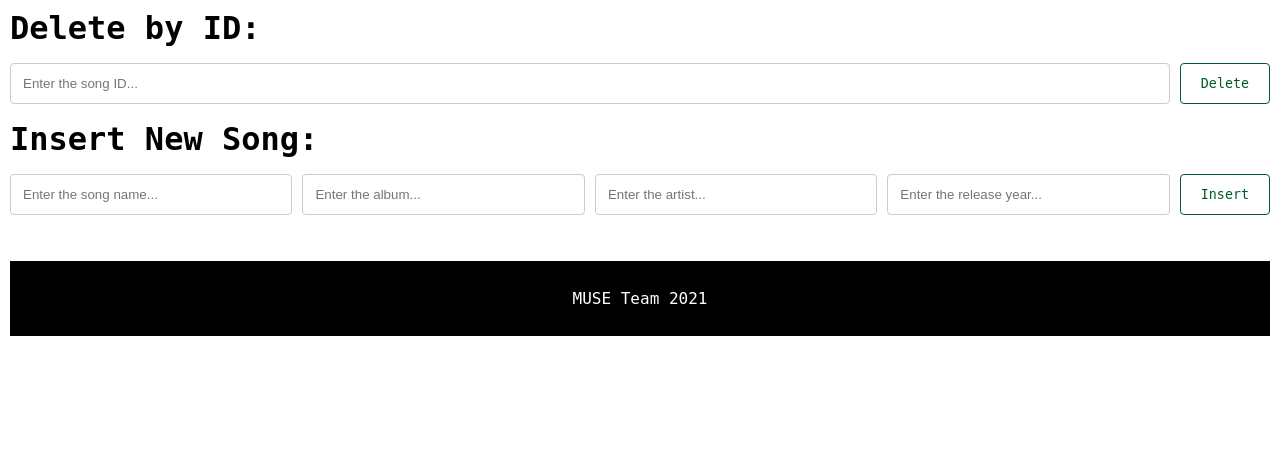
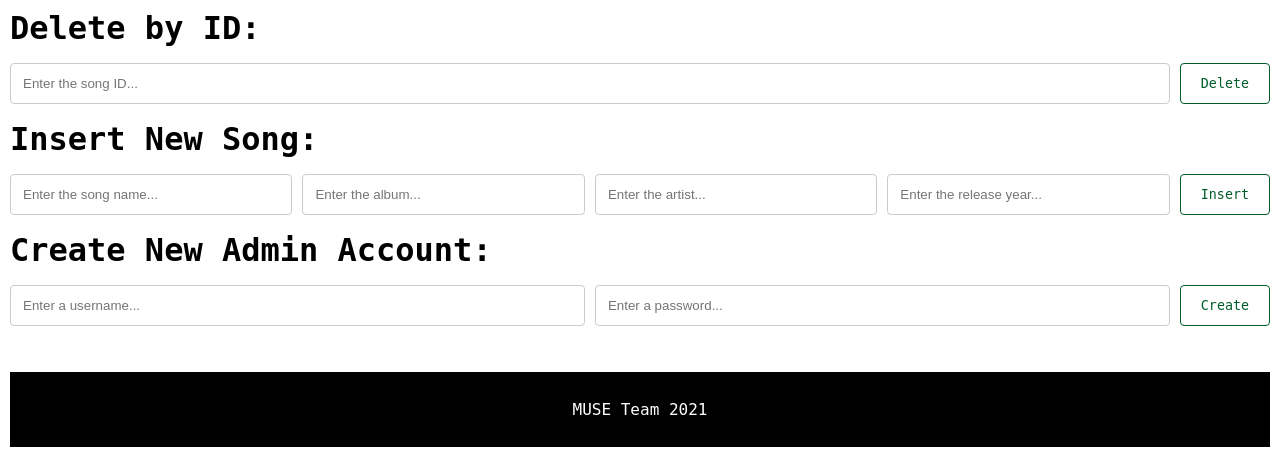
Before and after one commit to tfitzpatrick0/Databases-MuseWebApp, a PHP site: page /demo.php in a window 1280 px wide. Shown: the part 354-811 px from the top of the page. Before the commit the page ends 690 px from the top, so only its background shows below. Run offline with PHP 8.4, Linux system fonts and the light colour scheme; the visitor is signed in with stand-in values (Sample User, id 1).

Commit message:
changing creating new admin account

```diff
--- a/muse/demo.php
+++ b/muse/demo.php
@@ -103,6 +103,19 @@ try {
         </form>
     </div>
 
+    <div class="search-container">
+        <div>
+            <h1>Create New Admin Account:</h1>
+        </div>
+        <form action="http://local.muse/add_admin.php" method="post">
+            <div class="search-form-container">
+                <input class="input-text-field search-input-text" type="text" name="add_admin_user" placeholder="Enter a username...">
+                <input class="input-text-field search-input-text" type="password" name="add_admin_password" placeholder="Enter a password...">
+                <button class="button standard-button" type="submit" onclick="window.location.href = 'http://local.muse/insert.php'">Create</button>
+            </div>
+        </form>
+    </div>
+
     <br />
     <br />
 
--- a/muse/login.php
+++ b/muse/login.php
@@ -105,10 +105,6 @@
 										<div class="al-form-submit">
 												<button class="button standard-button" type="submit">LOG IN</button>
 										</div>
-										<div class="al-new-account">
-										<p>Don't have an admin account?</p>
-										<a href="http://local.muse/add_admin.php">Create New</a>
-										</div>
 								</form>
 						</div>
 				</div>
```
